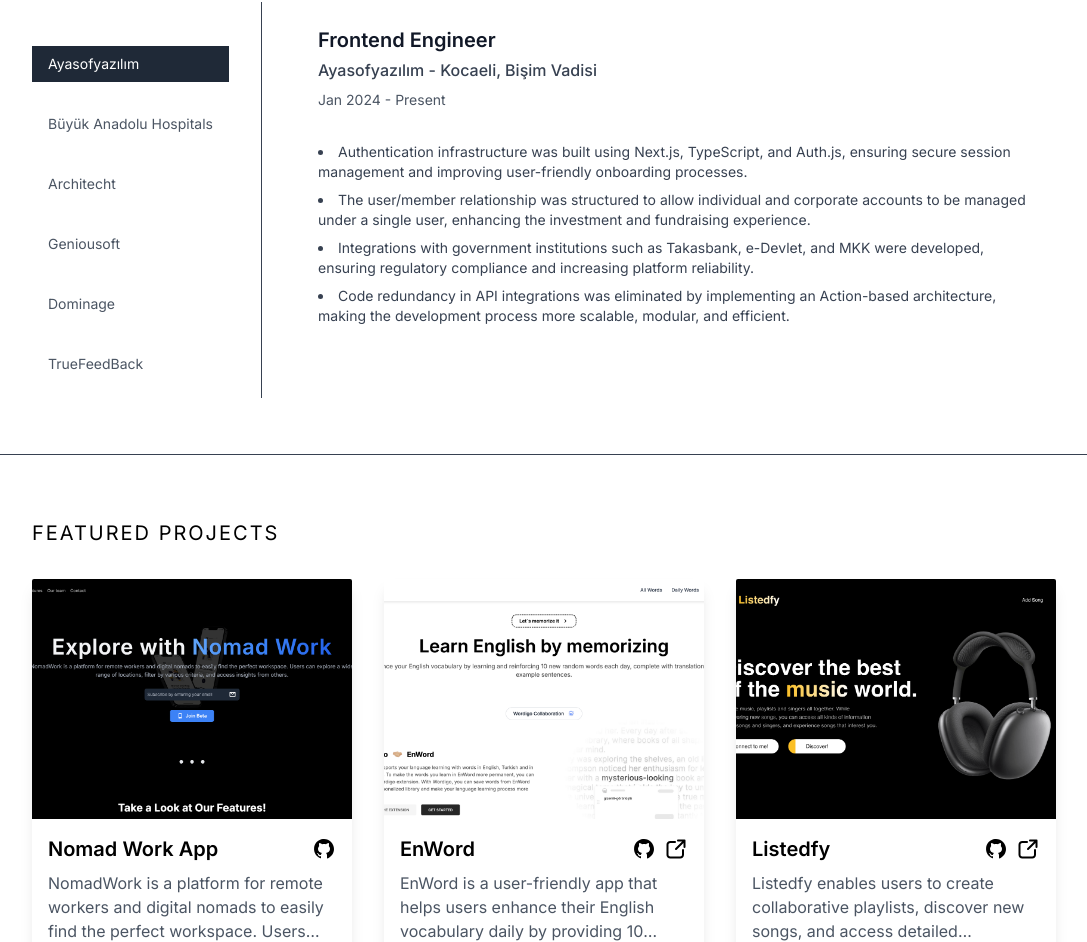
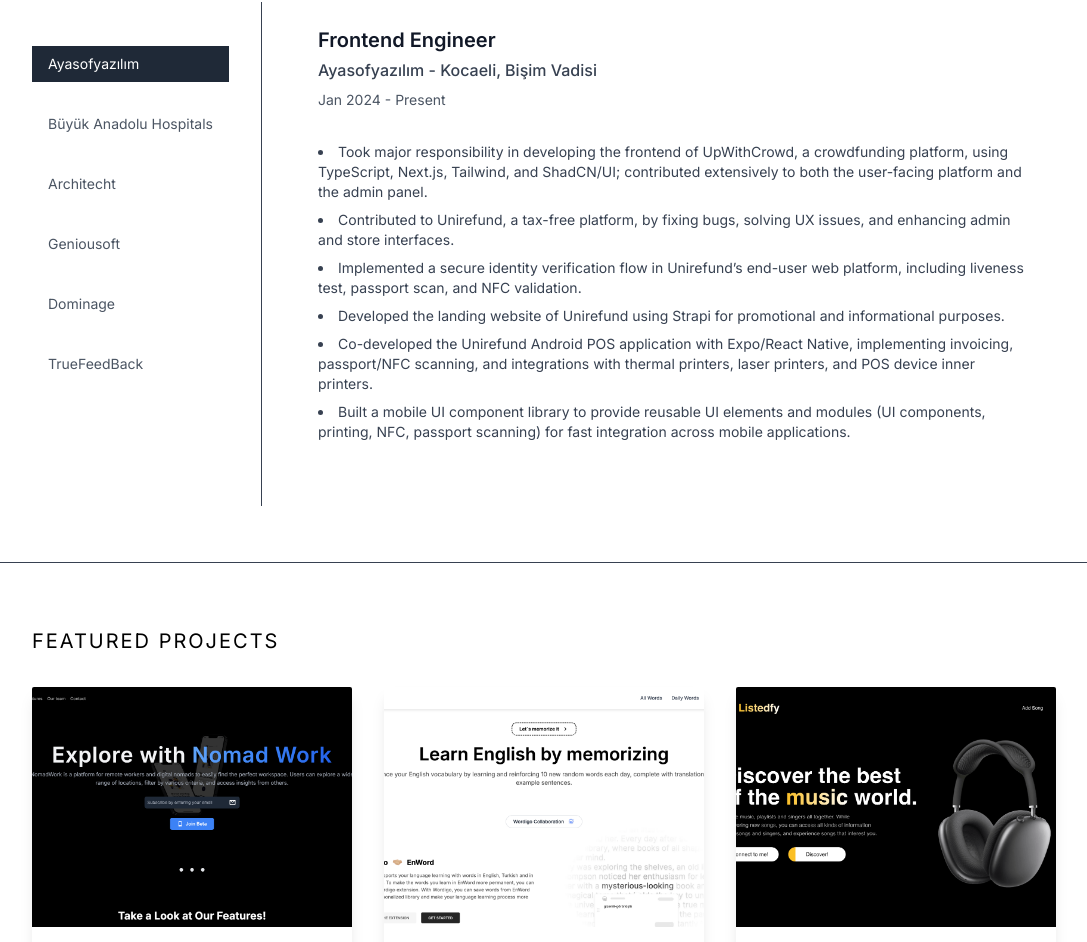
Before and after one commit to muhammed-gumus/portfolio, a Next.js app: page / in a window 1280 px wide. Shown: the part 866-1808 px from the top of the page, without its empty margins (96-1183 px from the left). Built offline with nearby package versions, Linux system fonts and the light colour scheme.

Commit message:
feat: update Experience component with detailed project descriptions and responsibilities

```diff
--- a/components/Experience/index.tsx
+++ b/components/Experience/index.tsx
@@ -10,10 +10,12 @@
     startDate: "Jan 2024",
     endDate: "Present",
     description: [
-      "Authentication infrastructure was built using Next.js, TypeScript, and Auth.js, ensuring secure session management and improving user-friendly onboarding processes.",
-      "The user/member relationship was structured to allow individual and corporate accounts to be managed under a single user, enhancing the investment and fundraising experience.",
-      "Integrations with government institutions such as Takasbank, e-Devlet, and MKK were developed, ensuring regulatory compliance and increasing platform reliability.",
-      "Code redundancy in API integrations was eliminated by implementing an Action-based architecture, making the development process more scalable, modular, and efficient.",
+      "Took major responsibility in developing the frontend of UpWithCrowd, a crowdfunding platform, using TypeScript, Next.js, Tailwind, and ShadCN/UI; contributed extensively to both the user-facing platform and the admin panel.",
+      "Contributed to Unirefund, a tax-free platform, by fixing bugs, solving UX issues, and enhancing admin and store interfaces.",
+      "Implemented a secure identity verification flow in Unirefund’s end-user web platform, including liveness test, passport scan, and NFC validation.",
+      "Developed the landing website of Unirefund using Strapi for promotional and informational purposes.",
+      "Co-developed the Unirefund Android POS application with Expo/React Native, implementing invoicing, passport/NFC scanning, and integrations with thermal printers, laser printers, and POS device inner printers.",
+      "Built a mobile UI component library to provide reusable UI elements and modules (UI components, printing, NFC, passport scanning) for fast integration across mobile applications.",
     ],
   },
   {
```
